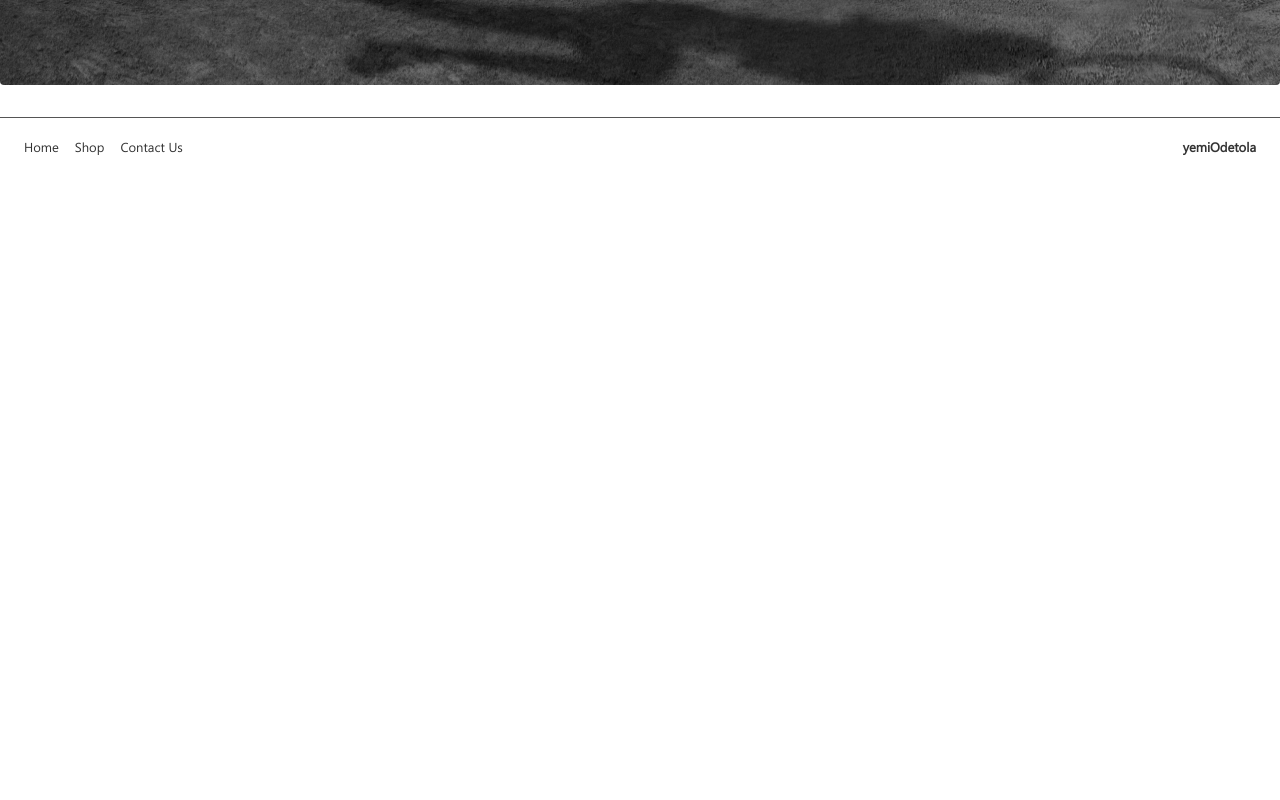
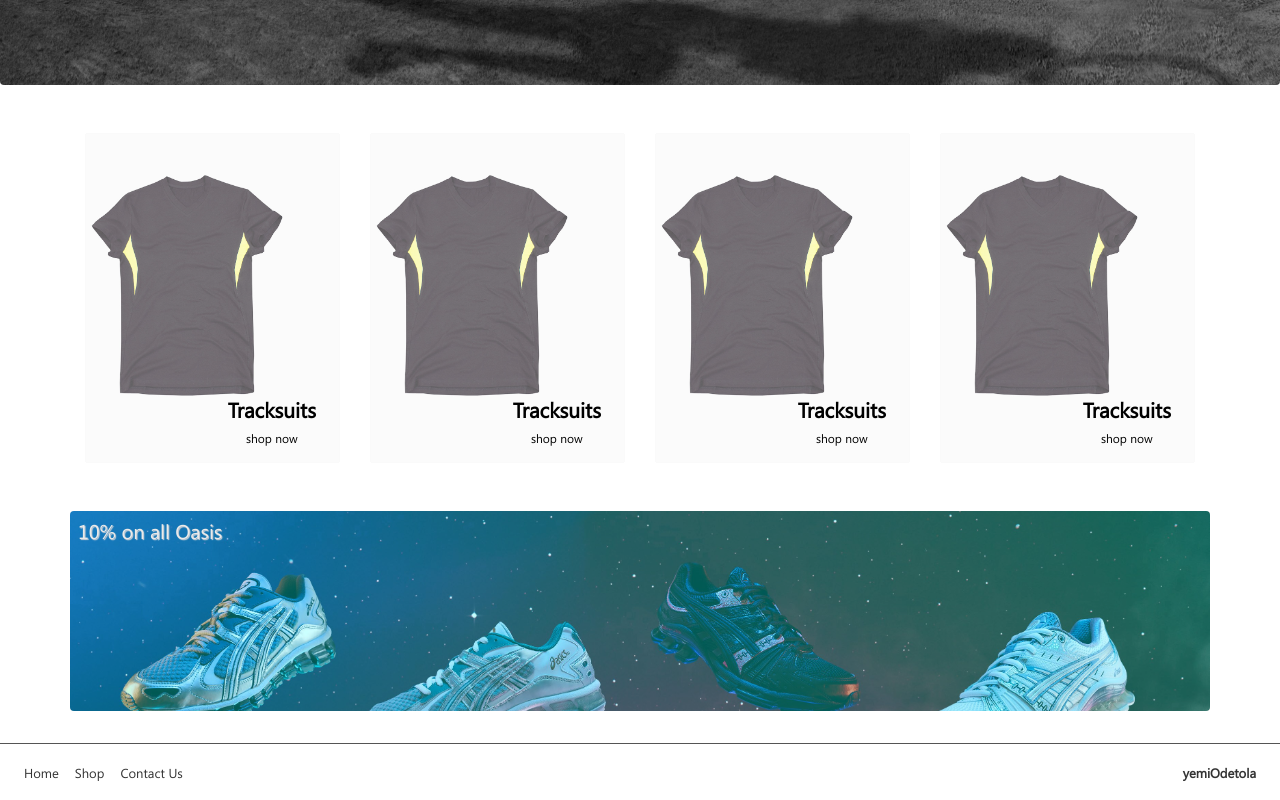
Before and after one commit to blarcmann/compass-shop, a React (Create React App) app: page / in a window 1280 px wide. Shown: the part 573-1373 px from the top of the page. Before the commit the page ends 800 px from the top, so only its background shows below. Built offline with nearby package versions, Linux system fonts and the light colour scheme.

Commit message:
WIP...homepage

```diff
--- a/src/assets/styles/screens/home.scss
+++ b/src/assets/styles/screens/home.scss
@@ -31,4 +31,81 @@
       }
     }
   }
+  .main-menu {
+    margin-top: 3rem;
+    a.menu-cover {
+      height: 330px;
+      display: flex;
+      align-items: flex-end;
+      justify-content: flex-end;
+      background-position: 50%;
+      background-size: cover;
+      overflow: hidden;
+      .menu {
+        background-image: url('../../images/shop-1.jpg');
+        width: 100%;
+        height: 100%;
+        background-color: hsla(0, 0%, 100%, 0.33);
+        background-blend-mode: overlay;
+        background-position: 80%;
+        background-size: cover;
+        border: 1px solid #fafafa;
+        border-radius: 0.125rem;
+        transition: all 0.5s ease-in-out;
+        &:hover {
+          background-color: hsla(0, 0%, 100%, 0.11);
+          background-position: 60%;
+          background-repeat: no-repeat;
+        }
+      }
+      .content {
+        display: flex;
+        flex-direction: column;
+        align-items: center;
+        justify-content: center;
+        padding: 0 1.5rem;
+        color: #000;
+        position: absolute;
+        bottom: 1rem;
+        .title {
+          text-transform: capitalize;
+          font-weight: 700;
+          font-size: 1.3rem;
+          margin-bottom: 0.35rem;
+        }
+        .subtitle {
+          font-weight: lighter;
+          font-size: 0.75rem;
+        }
+      }
+    }
+  }
+  .ads {
+    height: 200px;
+    width: 100%;
+    margin-top: 3rem;
+    @media(max-width: 767px) {
+      margin: 3rem auto;
+      width: 95%;
+    }
+    .ads-banner {
+      background-image: url('../../images/ads-banner.jpg');
+      background-size: cover;
+      width: 100%;
+      height: 100%;
+      background-repeat: no-repeat;
+      background-color: hsla(180, 100%, 60%, 0.33);
+      background-blend-mode: overlay;
+      border-radius: 0.25rem;
+      padding: 0.5rem;
+      .tag {
+        color: #EAEAEA;
+        text-shadow: 1px 1px 1px #d5d4d7;
+        font-size: 1.25rem;
+        @media(max-width: 767px) {
+          font-size: 1rem;
+        }
+      }
+    }
+  }
 }
--- a/src/screens/Home.js
+++ b/src/screens/Home.js
@@ -23,6 +23,55 @@ export class Home extends Component {
               </div>
             </div>
           </div>
+          <div className="container">
+            <div className="main-menu">
+              <div className="row">
+                <div className="col-md-3 col-xs-6">
+                  <Link to="/shop" className="menu-cover">
+                    <div className="menu"></div>
+                    <div className="content">
+                      <h2 className="title">Tracksuits</h2>
+                      <span className="subtitle">shop now</span>
+                    </div>
+                  </Link>
+                </div>
+                <div className="col-md-3 col-xs-6">
+                  <Link to="/shop" className="menu-cover">
+                    <div className="menu"></div>
+                    <div className="content">
+                      <h2 className="title">Tracksuits</h2>
+                      <span className="subtitle">shop now</span>
+                    </div>
+                  </Link>
+                </div>
+                <div className="col-md-3 col-xs-6">
+                  <Link to="/shop" className="menu-cover">
+                    <div className="menu"></div>
+                    <div className="content">
+                      <h2 className="title">Tracksuits</h2>
+                      <span className="subtitle">shop now</span>
+                    </div>
+                  </Link>
+                </div>
+                <div className="col-md-3 col-xs-6">
+                  <Link to="/shop" className="menu-cover">
+                    <div className="menu"></div>
+                    <div className="content">
+                      <h2 className="title">Tracksuits</h2>
+                      <span className="subtitle">shop now</span>
+                    </div>
+                  </Link>
+                </div>
+              </div>
+            </div>
+            <div className="row">
+              <div className="ads">
+                <div className="ads-banner">
+                  <h2 className="tag">10% on all Oasis</h2>
+                </div>
+              </div>
+            </div>
+          </div>
         </div>
         <Footer />
       </>
```
Also changed, not shown: src/assets/images/ads-banner.jpg (added), src/assets/images/shop-1.jpg (added).
